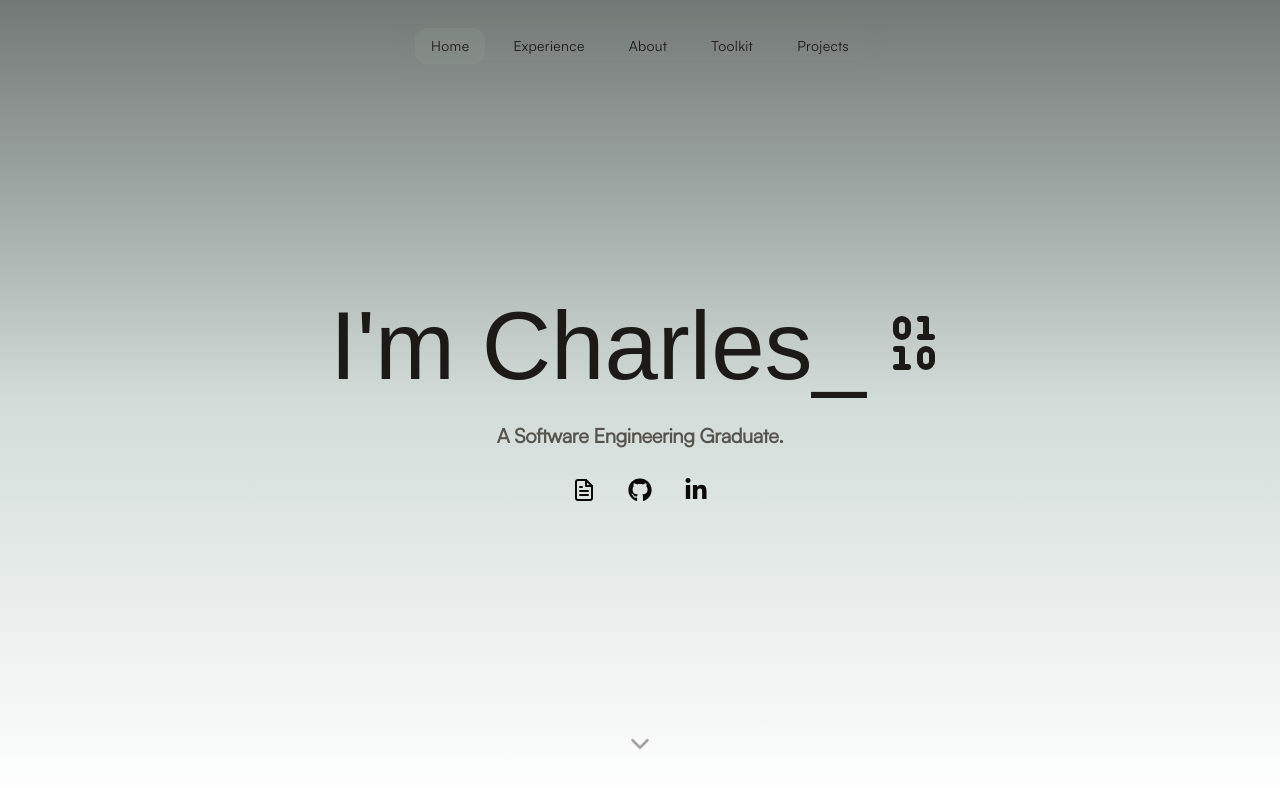
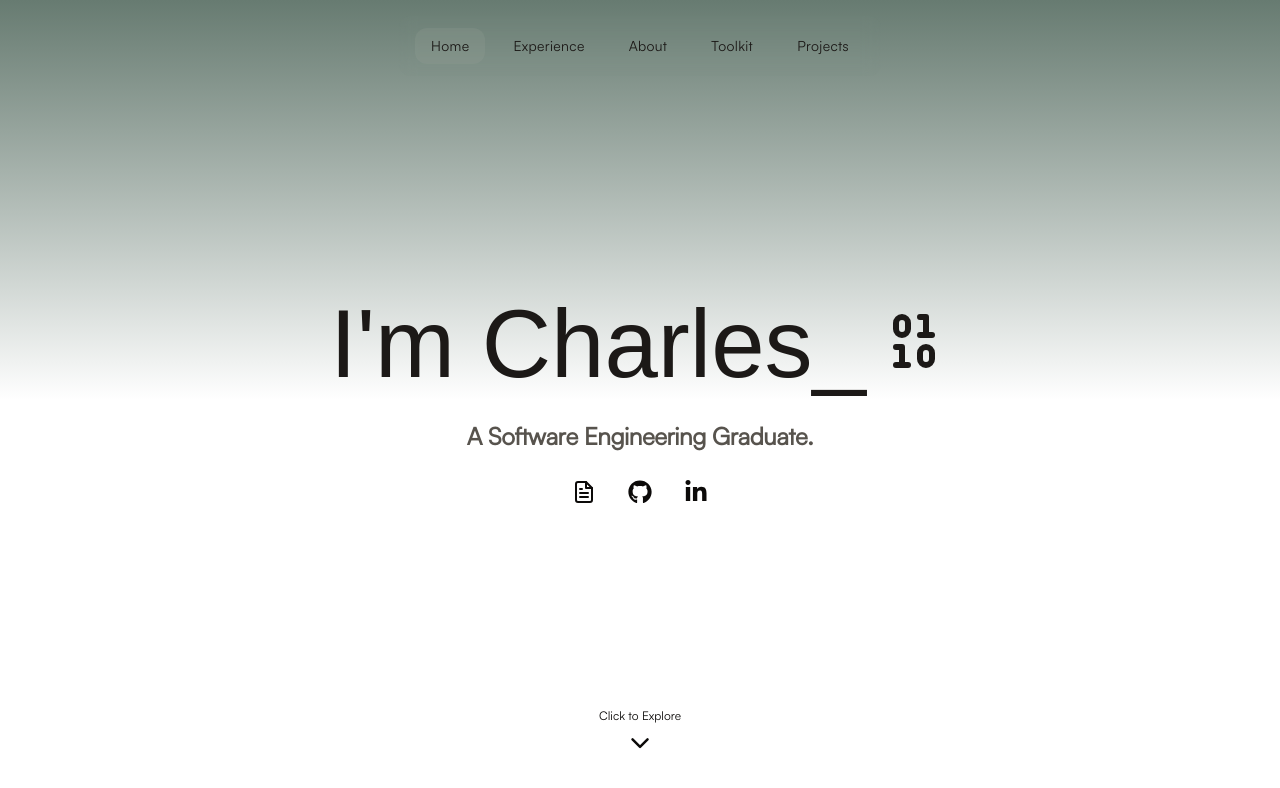
Before and after one commit to eimcharles/eimcharles.github.io, a React (Vite) app: page / in a window 1280 px wide. Shown: the top 788 px of the page. Built offline with nearby package versions, Linux system fonts and the light colour scheme; a web font is replaced by a local one.

Commit message:
feat(hero): update hero background and add explore indicator button.

```diff
--- a/src/components/Hero.jsx
+++ b/src/components/Hero.jsx
@@ -21,11 +21,13 @@ const Hero = () => {
 
   return (
     <section id="home" className="relative flex flex-col justify-center items-center px-6 sm:px-12 md:px-24 min-h-screen
-                        bg-linear-to-b from-[#727875] via-[#d2dcd9] to-[#ffff] select-none overflow-hidden">
+                        bg-linear-to-b from-[#677b71] via-[#ffffff] to-[#ffffff] select-none overflow-hidden">
       <div className="flex flex-col items-center w-full max-w-5xl mx-auto z-10 text-center">
-        <h1 className="flex flex-wrap sm:flex-nowrap justify-center items-baseline gap-x-3 gap-y-1 text-4xl sm:text-6xl md:text-6xl lg:text-8xl font-chillax text-stone-900">
-          I'm Charles_
-          <LuBinary className="text-3xl sm:text-5xl md:text-7xl hover:text-stone-600 text-stone-900 transition-all duration-500 hover:rotate-360" />
+        <h1 className="flex flex-wrap sm:flex-nowrap justify-center
+                       items-baseline gap-x-3 gap-y-1 text-4xl
+                       sm:text-6xl md:text-6xl lg:text-8xl
+                       font-chillax text-stone-900">I'm Charles_
+          <LuBinary className="text-3xl sm:text-5xl md:text-7xl hover:text-stone-600 text-stone-900 transition-all duration-500 hover:rotate-360"/>
         </h1>
 
         <div className="w-full flex justify-center items-center md:py-7 py-4">
@@ -41,7 +43,7 @@ const Hero = () => {
                   initial={{ opacity: 0 }}
                   animate={{ opacity: 1 }}
                   transition={{ delay: i * CHARACTER_DELAY, duration: 0.25, ease: "easeInOut" }}
-                  className="inline-block text-stone-600 font-satoshi font-black sm:text-xl md:text-xl text-md whitespace-pre">
+                  className="inline-block text-stone-600 font-satoshi font-black sm:text-xl md:text-2xl text-md whitespace-pre">
                   {letter}
                 </motion.span>
               ))}
@@ -65,7 +67,10 @@ const Hero = () => {
       </div>
 
       <div className="absolute bottom-10 left-1/2 -translate-x-1/2 flex flex-col items-center gap-2 animate-bounce z-10">
-        <FiChevronDown className="text-2xl sm:text-3xl text-stone-400 hover:text-stone-950 transition-colors duration-300" />
+        <a href="#experience" aria-label="Scroll to Experience" className="flex flex-col items-center gap-1">
+          <span className="font-satoshi text-xs text-stone-950 select-none">Click to Explore</span>
+          <FiChevronDown className="text-2xl sm:text-3xl text-stone-950 transition-colors duration-300 cursor-pointer"/>
+        </a>
       </div>
     </section>
   );
```
